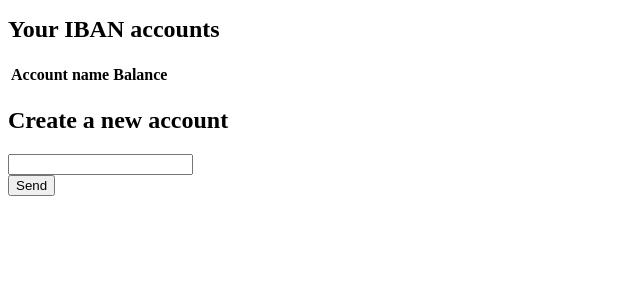
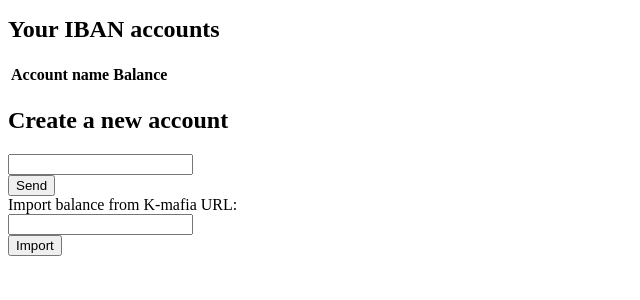
Before and after one commit to sirQuillotine/Cyber-Security-Base-Project-I, a Django app: page /accounts/1/ in a window 1280 px wide. Shown: the part 150-450 px from the top of the page, without its empty margins (0-640 px from the left). Run offline with Django 3.2, Linux system fonts and the light colour scheme; the visitor is signed in with stand-in values (Sample User, id 1); data comes from the database, SQL or seed files in the repository; lists and menus that the app fills with data are empty.

Commit message:
More stuff

```diff
--- a/mysite/src/config/settings.py
+++ b/mysite/src/config/settings.py
@@ -20,7 +20,9 @@ BASE_DIR = os.path.dirname(os.path.dirname(os.path.abspath(__file__)))
 # See https://docs.djangoproject.com/en/3.0/howto/deployment/checklist/
 
 # SECURITY WARNING: keep the secret key used in production secret!
-SECRET_KEY = '_#h3^7@u)4ry6p@q_%uh%0tdah_47*k0it0pobh%p-c_2b=u0n'
+
+#Security Misconfiguration
+SECRET_KEY = 'admin'
 
 # SECURITY WARNING: don't run with debug turned on in production!
 DEBUG = True
--- a/mysite/src/pages/templates/pages/accounts.html
+++ b/mysite/src/pages/templates/pages/accounts.html
@@ -46,6 +46,19 @@
 			<input type="text" name="iban"/><br/>
             <input type="submit" value="Send"/>
         </form>
+
+        <form method="POST">
+			{% csrf_token %}
+
+            <span>Import balance from K-mafia URL:</span><br/>
+            <input type="text" name="url"/><br/>
+
+            <input type="submit" value="Import"/>
+        </form>
+
+        {% if import %}
+        <p>{{ import }}</p>
+        {% endif %}
     </body>
 
 
--- a/mysite/src/pages/templates/pages/index.html
+++ b/mysite/src/pages/templates/pages/index.html
@@ -51,6 +51,8 @@
             <input type="submit" value="Transfer!"/>
         </form>
 
+
+
     </body>
 
 
--- a/mysite/src/pages/views.py
+++ b/mysite/src/pages/views.py
@@ -7,6 +7,7 @@ from .models import Account
 from django.db.models import Q
 from django.db import transaction
 import json
+import requests
 
 
 
@@ -41,13 +42,13 @@ def transfer(sender, receiver, amount):
 def homePageView(request):
 	error = None
 	if request.method == 'POST':
-			sender = request.POST.get('from')
-			receiver = request.POST.get('to')
-			amount = int(request.POST.get('amount'))
-			print(sender, receiver, amount)
-			if transfer(sender, receiver, amount) is None:
-				print("Wrong")
-				error = "Invalid values"
+		sender = request.POST.get('from')
+		receiver = request.POST.get('to')
+		amount = int(request.POST.get('amount'))
+		print(sender, receiver, amount)
+		if transfer(sender, receiver, amount) is None:
+			print("Wrong")
+			error = "Invalid values"
 
 	accounts = Account.objects.all()
 	context = {'accounts': accounts, 'error': error}
@@ -56,6 +57,9 @@ def homePageView(request):
 @login_required
 def accountView(request, account):
 
+
+
+
 	# Broken Access Control:
 	#if account != request.user.username:
 	# 	print("Error")
@@ -63,7 +67,24 @@ def accountView(request, account):
 	#accounts = Account.objects.filter(owner = request.user)
 
 	accounts = Account.objects.filter(owner__username=account)
-	return render(request, 'pages/accounts.html', {'accounts': accounts})
+	context = {'accounts': accounts}
+
+	# Server Side Request Forgery (SSRF)
+	if request.method == 'POST':
+		url = str(request.POST.get('url'))
+		session = requests.Session()
+		r = session.get(url)
+		context['import'] = r.text
+
+		# if url.startswith("https://www.kmafia"):
+		#	session = requests.Session()
+		#	r = session.get(url)
+		#	context['import'] = r.text
+		# else:
+		#	context['import'] = "Invalid url"
+
+
+	return render(request, 'pages/accounts.html', context)
 
 def evilPageView(request):
     return render(request, 'pages/csrf.html')
```
